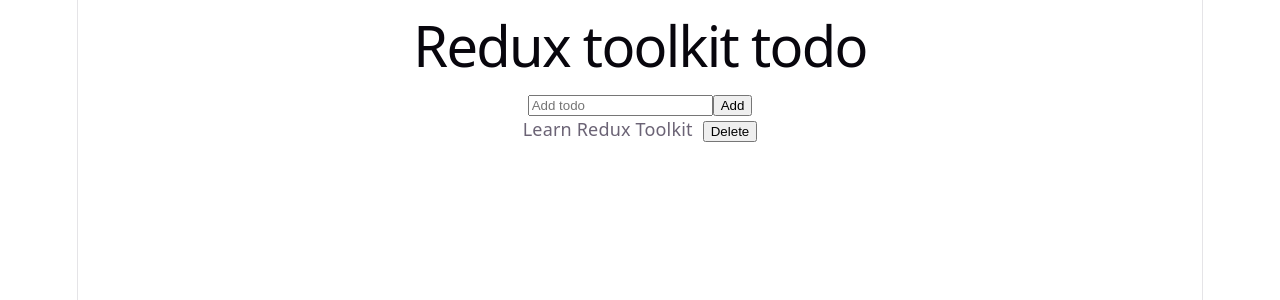
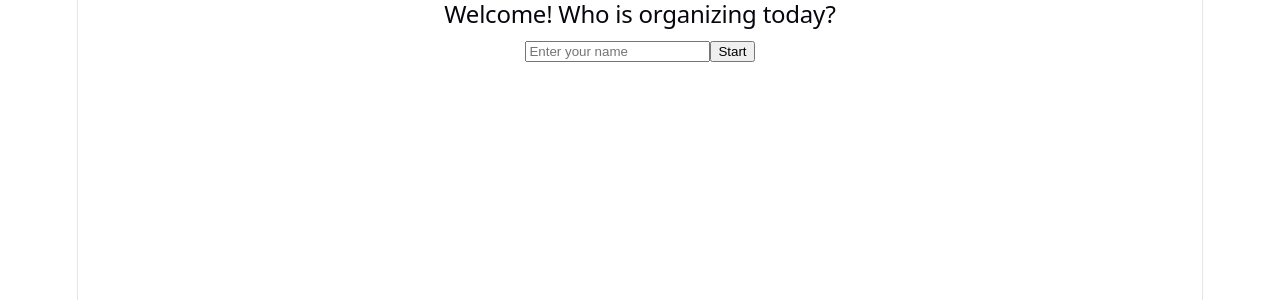
Before and after one commit to Rajput-xv/REDUX, a React (Vite) app in the folder redux-toolkit-todo/: page / in a window 1280 px wide. Shown: the top 300 px of the page. Built offline with nearby package versions, Linux system fonts and the light colour scheme.

Commit message:
add user with todo

```diff
--- a/redux-toolkit-todo/src/App.jsx
+++ b/redux-toolkit-todo/src/App.jsx
@@ -5,14 +5,27 @@ import heroImg from './assets/hero.png'
 import './App.css'
 import Todo from './components/Todo'
 import AddTodo from './components/AddTodo'
+import User from './components/User'
+import { useSelector } from 'react-redux';
+import RemoveUser from './components/RemoveUser';
 
 function App() {
+  const userName = useSelector(state => state.user.user);
 
   return (
     <>
-      <h1>Redux toolkit todo</h1>
-      <AddTodo />
-      <Todo />
+      {!userName ? (
+        <User />
+        ) : (
+          <>
+
+            <h1>{userName}'s </h1>
+            <h3>Redux toolkit todo</h3>
+            <AddTodo />
+            <Todo />
+            <RemoveUser/>
+          </>
+        )}
     </>
   )
 }
--- a/redux-toolkit-todo/src/app/store.jsx
+++ b/redux-toolkit-todo/src/app/store.jsx
@@ -1,7 +1,11 @@
 import {configureStore} from '@reduxjs/toolkit';
 import todoReducer from '../fetures/todo/todoSlice';
+import userReducer from '../fetures/user/userSlice';
 
 
 export const store = configureStore({
-    reducer: todoReducer
+    reducer: {
+        todo: todoReducer,
+        user: userReducer,
+    }
 });
--- a/redux-toolkit-todo/src/components/AddTodo.jsx
+++ b/redux-toolkit-todo/src/components/AddTodo.jsx
@@ -1,15 +1,16 @@
 import React,{useState} from 'react';
-import { useDispatch } from 'react-redux';
+import { useDispatch, useSelector } from 'react-redux';
 import { addTodo } from '../fetures/todo/todoSlice';
 
 function AddTodo(){
 
     const [text, setText] = useState('');
     const dispatch = useDispatch();
+    const userName = useSelector(state => state.user.user);
 
     const addTodoHandler = (e) =>{
         e.preventDefault();
-        dispatch(addTodo(text));
+        dispatch(addTodo({ text, user: userName }));
         setText('');
     }
 
--- /dev/null
+++ b/redux-toolkit-todo/src/components/RemoveUser.jsx
@@ -0,0 +1,22 @@
+import React from "react";
+import { useDispatch, useSelector } from "react-redux";
+import { removeUser } from "../fetures/user/userSlice";
+import { clearTodosByUser } from "../fetures/todo/todoSlice";
+
+function RemoveUser() {
+  const dispatch = useDispatch();
+  const userName = useSelector((state) => state.user.user);
+
+  const removeUserHandler = () => {
+    dispatch(clearTodosByUser(userName));
+    dispatch(removeUser());
+  };
+
+  return (
+    <div style={{ marginTop: "20px" }}>
+      <button onClick={removeUserHandler}>Logout</button>
+    </div>
+  );
+}
+
+export default RemoveUser;
--- a/redux-toolkit-todo/src/components/Todo.jsx
+++ b/redux-toolkit-todo/src/components/Todo.jsx
@@ -4,8 +4,9 @@ import { deleteTodo } from '../fetures/todo/todoSlice';
 
 function Todo(){
 
-    const todo = useSelector(state => state.todos);
+    const todo = useSelector(state => state.todo.todos);
     const dispatch = useDispatch();
+    const userName = useSelector(state => state.user.user);
 
     const deleteTodoHandler = (id) =>{
         dispatch(deleteTodo(id));
@@ -14,11 +15,13 @@ function Todo(){
     return (
         <div >
             {todo.map((todo) => (
-                <div key={todo.id} >
-                    <p style={{ display: 'inline', marginRight: '10px' }} >{todo.text}</p>
-                    <button style={{ display: 'inline' }} onClick={() => deleteTodoHandler(todo.id)}>Delete</button>
-                    {/* <button onClick={() => dispatch(deleteTodo(todo.id))}>Delete</button> */}
-                </div>
+                todo.user === userName && (
+                    <div key={todo.id} >
+                        <p style={{ display: 'inline', marginRight: '10px' }} >{todo.text}</p>
+                        <button style={{ display: 'inline' }} onClick={() => deleteTodoHandler(todo.id)}>Delete</button>
+                        {/* <button onClick={() => dispatch(deleteTodo(todo.id))}>Delete</button> */}
+                    </div>
+                )
             ))}
         </div>
     )
--- /dev/null
+++ b/redux-toolkit-todo/src/components/User.jsx
@@ -0,0 +1,35 @@
+import React,{useState} from 'react';
+import { useSelector, useDispatch } from 'react-redux';
+import { setUser } from '../fetures/user/userSlice';
+
+function User(){
+
+    const user = useSelector(state => state.user.user);
+    const dispatch = useDispatch();
+    const [name, setName] = useState('');
+
+    const submitUserHandler = (e) =>{
+        e.preventDefault();
+        if(name.trim() === '') return;
+        dispatch(setUser(name));
+        setName('');
+    }
+
+    return (
+        <div>
+            <form onSubmit={submitUserHandler} style={{ marginBottom: '20px' }}>
+            <h2>Welcome! Who is organizing today?</h2>
+            <input
+                type="text"
+                placeholder="Enter your name"
+                value={name}
+                onChange={(e) => setName(e.target.value)}
+                required
+            />
+            <button type="submit">Start</button>
+        </form>
+        </div>
+    )
+}
+
+export default User;
--- a/redux-toolkit-todo/src/fetures/todo/todoSlice.jsx
+++ b/redux-toolkit-todo/src/fetures/todo/todoSlice.jsx
@@ -3,7 +3,8 @@ import {createSlice ,nanoid} from '@reduxjs/toolkit';
 const initialState = {
     todos : [{
         id: 1,
-        text: 'Learn Redux Toolkit'
+        text: 'Learn Redux Toolkit',
+        user: 'Example User'
     }]
 }
 
@@ -14,23 +15,27 @@ export const todoSlice = createSlice({
         addTodo: (state,action) =>{
             const ntodo ={
                 id: nanoid(),
-                text: action.payload
+                text: action.payload.text,
+                user: action.payload.user
             }
             state.todos.push(ntodo);
         },
         deleteTodo: (state,action) =>{
             state.todos = state.todos.filter((todo) => todo.id !== action.payload);
         },
+        clearTodosByUser: (state, action) => {
+            state.todos = state.todos.filter((todo) => todo.user !== action.payload);
+        },
         updateTodo: (state,action) =>{
-            const {id,text} = action.payload;
+            const {id,text,user} = action.payload;
             // state.todos.id === id ? state.todos.text = text : state.todos;
-            state.todos = state.todos.map((todo) => todo.id === id ? {...todo,text} : todo);
+            state.todos = state.todos.map((todo) => todo.id === id ? {...todo,text,user} : todo);
         }
     }
 });
 
 //individual functionality export
-export const {addTodo,deleteTodo,updateTodo} = todoSlice.actions;
+export const {addTodo,deleteTodo,clearTodosByUser,updateTodo} = todoSlice.actions;
 
 //give all list of reducer
 export default todoSlice.reducer;
--- /dev/null
+++ b/redux-toolkit-todo/src/fetures/user/userSlice.jsx
@@ -0,0 +1,22 @@
+import { createSlice } from "@reduxjs/toolkit";
+
+const initialState = {
+    user : ''
+}
+
+export const userSlice = createSlice({
+    name : 'user',
+    initialState,
+    reducers : {
+        setUser: (state,action) =>{
+            state.user = action.payload;
+        },
+        removeUser: (state) =>{
+            state.user = '';
+        }
+    }
+});
+
+export const {setUser,removeUser} = userSlice.actions;
+
+export default userSlice.reducer;
```
